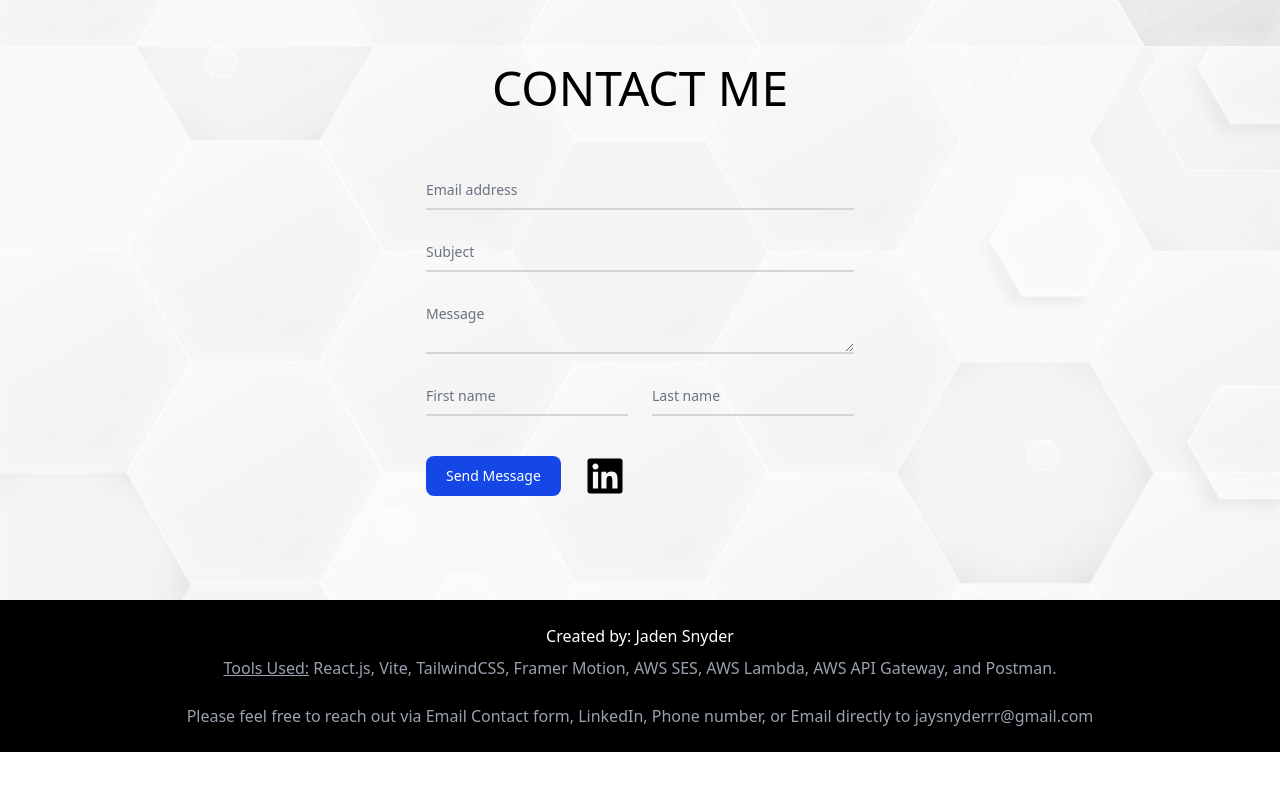
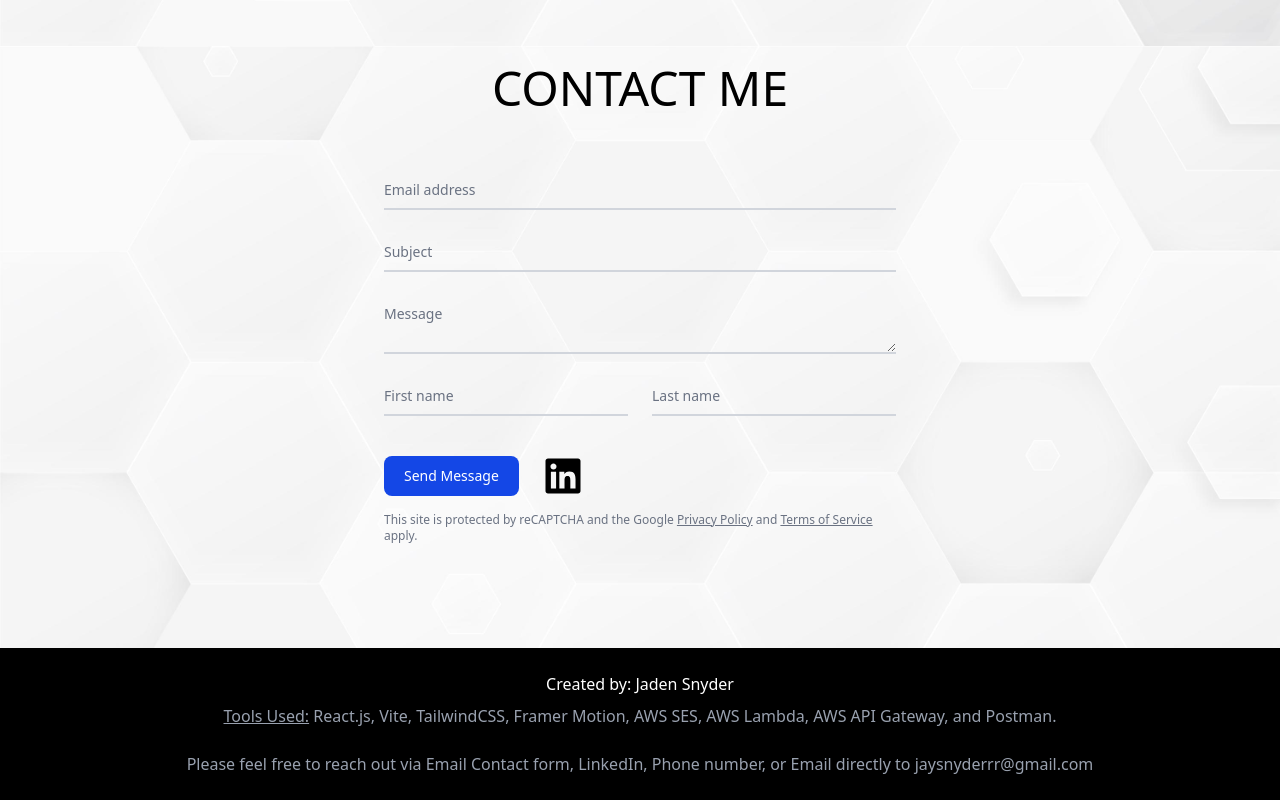
Before and after one commit to Jaysnyd/Portfolio, a React (Vite) app in the folder jadens-portfolio/: page / in a window 1280 px wide. Shown: the part 5074-5874 px from the top of the page. Before the commit the page ends 5826 px from the top, so only its background shows below. Built offline with nearby package versions, Linux system fonts and the light colour scheme; no server answers.

Commit message:
Reconfigured site to use reCaptcha from Google to safeguard against bots or malicous attacks to Contact Form API.

```diff
--- a/jadens-portfolio/src/sections/Contact.jsx
+++ b/jadens-portfolio/src/sections/Contact.jsx
@@ -1,4 +1,4 @@
-import React, { useState } from "react";
+import React, { useState, useEffect } from "react";
 import BubbleText from "../components/BubbleText";
 import { FaLinkedin } from "react-icons/fa";
 
@@ -11,14 +11,44 @@ const Contact = () => {
     floating_last_name: "",
   });
 
+  const [isSubmitting, setIsSubmitting] = useState(false);
+
+  // Load reCAPTCHA script
+  useEffect(() => {
+    const script = document.createElement("script");
+    script.src = `https://www.google.com/recaptcha/api.js?render=${
+      import.meta.env.VITE_RECAPTCHA_SITE_KEY
+    }`;
+    script.async = true;
+    document.body.appendChild(script);
+
+    return () => {
+      // Cleanup script on unmount
+      document.body.removeChild(script);
+    };
+  }, []);
+
   const handleChange = (e) => {
     setFormData({ ...formData, [e.target.name]: e.target.value });
   };
 
   const handleSubmit = async (e) => {
     e.preventDefault();
+    setIsSubmitting(true);
 
     try {
+      // Get reCAPTCHA token
+      const token = await window.grecaptcha.execute(
+        import.meta.env.VITE_RECAPTCHA_SITE_KEY,
+        { action: "submit_contact_form" }
+      );
+
+      // Prepare data with reCAPTCHA token
+      const dataToSend = {
+        ...formData,
+        recaptchaToken: token,
+      };
+
       const response = await fetch(
         "https://prmvt1ya09.execute-api.us-east-2.amazonaws.com/prod/EMAIL-FORM",
         {
@@ -26,9 +56,11 @@ const Contact = () => {
           headers: {
             "Content-Type": "application/json",
           },
-          body: JSON.stringify(formData),
+          body: JSON.stringify(dataToSend),
         }
       );
+
+      const data = await response.json();
 
       if (response.ok) {
         alert("Message sent successfully!");
@@ -40,12 +72,13 @@ const Contact = () => {
           floating_last_name: "",
         });
       } else {
-        const data = await response.json();
         alert(`Failed to send message: ${data.error || "Unknown error"}`);
       }
     } catch (error) {
       console.error("Error:", error);
       alert("An error occurred while sending your message. Try again later.");
+    } finally {
+      setIsSubmitting(false);
     }
   };
 
@@ -68,6 +101,7 @@ const Contact = () => {
             className="block py-2.5 px-0 w-full text-sm text-gray-900 bg-transparent border-0 border-b-2 border-gray-300 appearance-none dark:text-black dark:border-gray-600 dark:focus:border-blue-500 focus:outline-none focus:ring-0 focus:border-blue-600 peer"
             placeholder=" "
             required
+            disabled={isSubmitting}
           />
           <label
             htmlFor="floating_email"
@@ -88,6 +122,7 @@ const Contact = () => {
             className="block py-2.5 px-0 w-full text-sm text-gray-900 bg-transparent border-0 border-b-2 border-gray-300 appearance-none dark:text-black dark:border-gray-600 dark:focus:border-blue-500 focus:outline-none focus:ring-0 focus:border-blue-600 peer"
             placeholder=" "
             required
+            disabled={isSubmitting}
           />
           <label
             htmlFor="floating_subject"
@@ -107,6 +142,7 @@ const Contact = () => {
             className="block py-2.5 px-0 w-full text-sm text-gray-900 bg-transparent border-0 border-b-2 border-gray-300 appearance-none dark:text-black dark:border-gray-600 dark:focus:border-blue-500 focus:outline-none focus:ring-0 focus:border-blue-600 peer"
             placeholder=" "
             required
+            disabled={isSubmitting}
           />
           <label
             htmlFor="floating_message"
@@ -129,6 +165,7 @@ const Contact = () => {
               className="block py-2.5 px-0 w-full text-sm text-gray-900 bg-transparent border-0 border-b-2 border-gray-300 appearance-none dark:text-black dark:border-gray-600 dark:focus:border-blue-500 focus:outline-none focus:ring-0 focus:border-blue-600 peer"
               placeholder=" "
               required
+              disabled={isSubmitting}
             />
             <label
               htmlFor="floating_first_name"
@@ -149,6 +186,7 @@ const Contact = () => {
               className="block py-2.5 px-0 w-full text-sm text-gray-900 bg-transparent border-0 border-b-2 border-gray-300 appearance-none dark:text-black dark:border-gray-600 dark:focus:border-blue-500 focus:outline-none focus:ring-0 focus:border-blue-600 peer"
               placeholder=" "
               required
+              disabled={isSubmitting}
             />
             <label
               htmlFor="floating_last_name"
@@ -159,15 +197,16 @@ const Contact = () => {
           </div>
         </div>
 
-        {/* SEND MESSAGE / LINKEDiN Button  */}
+        {/* SEND MESSAGE / LINKEDin Button  */}
         <div className="relative z-0 w-full mb-5 group"></div>
         <div className="flex gap-6">
           {/* Send  */}
           <button
             type="submit"
-            className="text-white bg-blue-700 hover:bg-blue-800 hover:cursor-pointer focus:ring-4 focus:outline-none focus:ring-blue-300 font-medium rounded-lg text-sm w-full sm:w-auto px-5 py-2.5 text-center dark:bg-blue-600 dark:hover:bg-blue-700 dark:focus:ring-blue-800"
+            disabled={isSubmitting}
+            className="text-white bg-blue-700 hover:bg-blue-800 hover:cursor-pointer focus:ring-4 focus:outline-none focus:ring-blue-300 font-medium rounded-lg text-sm w-full sm:w-auto px-5 py-2.5 text-center dark:bg-blue-600 dark:hover:bg-blue-700 dark:focus:ring-blue-800 disabled:opacity-50 disabled:cursor-not-allowed"
           >
-            Send Message
+            {isSubmitting ? "Sending..." : "Send Message"}
           </button>
 
           {/* Linkedin Link  */}
@@ -175,6 +214,29 @@ const Contact = () => {
             <FaLinkedin size={40} />
           </a>
         </div>
+
+        {/* Google reCAPTCHA Badge Info */}
+        <div className="text-xs text-gray-500 mt-4">
+          This site is protected by reCAPTCHA and the Google{" "}
+          <a
+            href="https://policies.google.com/privacy"
+            className="underline"
+            target="_blank"
+            rel="noopener noreferrer"
+          >
+            Privacy Policy
+          </a>{" "}
+          and{" "}
+          <a
+            href="https://policies.google.com/terms"
+            className="underline"
+            target="_blank"
+            rel="noopener noreferrer"
+          >
+            Terms of Service
+          </a>{" "}
+          apply.
+        </div>
       </form>
     </div>
   );
```
Also changed, not shown: 1 other file (tests, documents, lock files or other folders).
